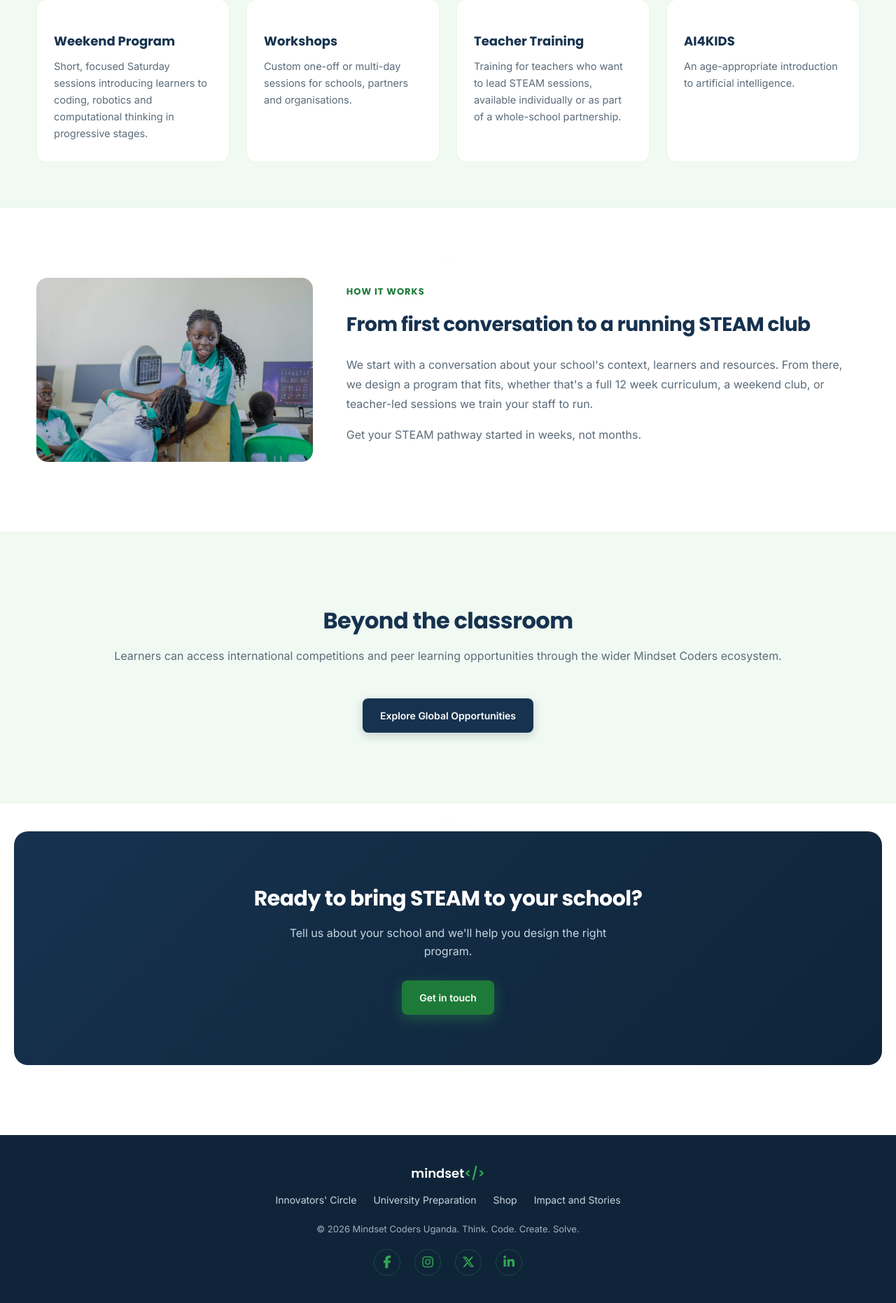
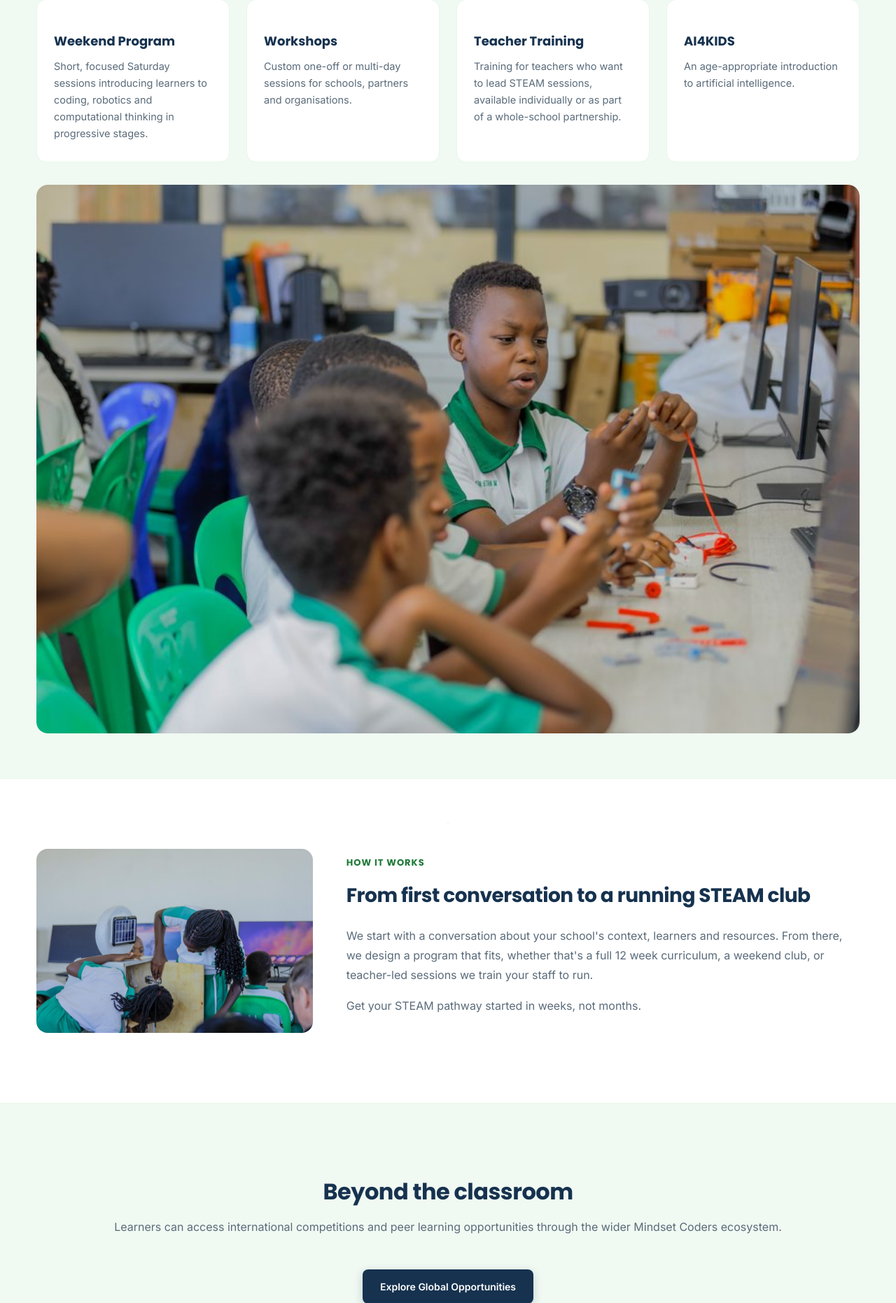
Before and after one commit to MarthaMuronji/Mindset-Coders, a Django app: page /for-schools/ in a window 1280 px wide. Shown: the part 1623-3485 px from the top of the page at 70% size. Run offline with Django 5.2, Linux system fonts and the light colour scheme.

Commit message:
Give every page its own photos and add three new photo slots

```diff
--- a/static/css/style.css
+++ b/static/css/style.css
@@ -2283,3 +2283,13 @@ a.build-card:focus-visible {
     object-fit: cover;
     border-radius: 16px;
 }
+
+/* ===== Standalone photo slot on inner pages ===== */
+
+/* The default .img-slot box is 4 / 3; these slots hold 3 / 2 photos, so the
+   box follows the photo shape (cover then crops nothing) and the top margin
+   separates the photo from the card grid above, which has no bottom gap. */
+.img-slot--wide {
+    aspect-ratio: 3 / 2;
+    margin-top: 32px;
+}
--- a/templates/for_schools.html
+++ b/templates/for_schools.html
@@ -88,11 +88,14 @@
             <p>An age-appropriate introduction to artificial intelligence.</p>
         </div>
     </div>
+    <div class="img-slot img-slot--wide">
+        <img src="{% static 'images/schools-programs.jpg' %}" alt="Pupils in school uniform wiring small electronic components" width="900" height="600" loading="lazy" onerror="this.remove()">
+    </div>
 </section>
 
 <section class="founder-story reveal">
     <div class="story-image">
-        <img src="{% static 'images/schools.jpg' %}" alt="A schoolgirl in uniform standing beside a wooden robot with a solar panel" width="900" height="600" loading="lazy" onerror="this.remove()">
+        <img src="{% static 'images/schools-how.jpg' %}" alt="Two schoolgirls building a wooden robot with a solar panel" width="900" height="600" loading="lazy" onerror="this.remove()">
     </div>
     <div class="story-text">
         <span class="mv-label">How It Works</span>
--- a/templates/global_opportunities.html
+++ b/templates/global_opportunities.html
@@ -66,7 +66,7 @@
     </div>
     <div class="wro-spotlight-image">
         <div class="img-slot img-slot--global-wro">
-            <img src="{% static 'images/global-wro.jpg' %}" alt="A participant holding a photo frame next to the WRO Uganda mascot at the Uganda National Championship" width="900" height="600" loading="lazy" onerror="this.remove()">
+            <img src="{% static 'images/global-page.jpg' %}" alt="Students presenting their wooden robot on stage at the Uganda National Championship" width="900" height="600" loading="lazy" onerror="this.remove()">
         </div>
     </div>
 </section>
@@ -89,6 +89,9 @@
         </div>
     </div>
     <p class="section-subtitle">Registration details for the next cycle will be shared here when it opens.</p>
+    <div class="img-slot img-slot--wide">
+        <img src="{% static 'images/global-compete.jpg' %}" alt="A small wheeled robot on the floor at the Uganda National Championship" width="900" height="600" loading="lazy" onerror="this.remove()">
+    </div>
 </section>
 
 <section class="home-section steam-pathway reveal">
--- a/templates/home.html
+++ b/templates/home.html
@@ -21,7 +21,7 @@
 
     <div class="hero-visual reveal reveal-delay-1">
         <div class="img-slot img-slot--hero hero-visual-slot">
-            <img src="{% static 'images/hero-photo.jpg' %}" alt="A smiling young learner in a Cool Kids Code shirt in front of a large screen at a Mindset Coders workshop" class="hero-photo" width="900" height="600" fetchpriority="high" onerror="this.remove()">
+            <img src="{% static 'images/hero-photo.jpg' %}" alt="A young learner at a laptop with a facilitator helping during a Scratch coding session" class="hero-photo" width="900" height="600" fetchpriority="high" onerror="this.remove()">
         </div>
         <div class="dot-grid" aria-hidden="true"></div>
     </div>
--- a/templates/innovators_circle.html
+++ b/templates/innovators_circle.html
@@ -1,4 +1,5 @@
 {% extends 'base.html' %}
+{% load static %}
 
 {% block title %}The Innovators' Circle | Mindset Coders Uganda{% endblock %}
 {% block meta_title_og %}The Innovators' Circle | Mindset Coders Uganda{% endblock %}
@@ -103,6 +104,9 @@
         <span class="why-icon steam-pathway-icon" aria-hidden="true"><i class="fa-solid fa-hourglass-half"></i></span>
         <p>Featured innovators will appear here soon.</p>
     </div>
+    <div class="img-slot img-slot--wide">
+        <img src="{% static 'images/innovators-page.jpg' %}" alt="A student presenting her robot to a teammate at the Uganda National Championship" width="900" height="600" loading="lazy" onerror="this.remove()">
+    </div>
     {% comment %}Restore and repeat per innovator when real profiles are available.
     <div class="build-cards-grid support-grid">
         <article class="build-card innovator-card reveal reveal-delay-1">
--- a/templates/mindset_learn.html
+++ b/templates/mindset_learn.html
@@ -22,7 +22,7 @@
     </div>
     <div class="hero-visual reveal reveal-delay-1">
         <div class="img-slot img-slot--hero hero-visual-slot">
-            <img src="{% static 'images/mindset-learn.jpg' %}" alt="Learners working together at computers during a coding session, with a teacher helping" width="900" height="600" loading="lazy" onerror="this.remove()">
+            <img src="{% static 'images/ml-page.jpg' %}" alt="A young learner pointing at a laptop screen during a Scratch coding session, with other children watching" width="900" height="600" loading="lazy" onerror="this.remove()">
         </div>
     </div>
 </section>
```
Also changed, not shown: static/images/global-compete.jpg (added), static/images/global-page.jpg (added), static/images/hero-photo.jpg, static/images/innovators-page.jpg (added), static/images/ml-page.jpg (added), static/images/schools-how.jpg (added), static/images/schools-programs.jpg (added).
